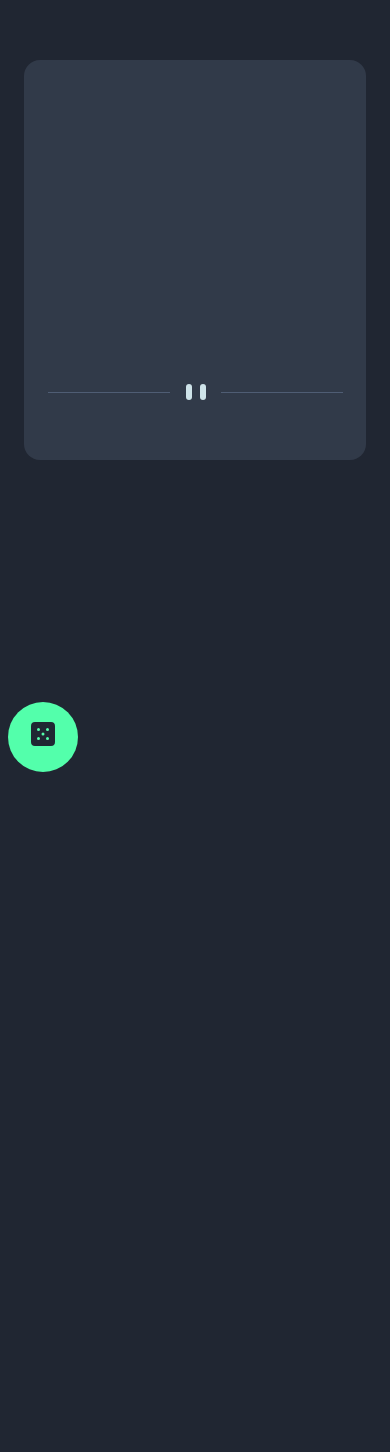
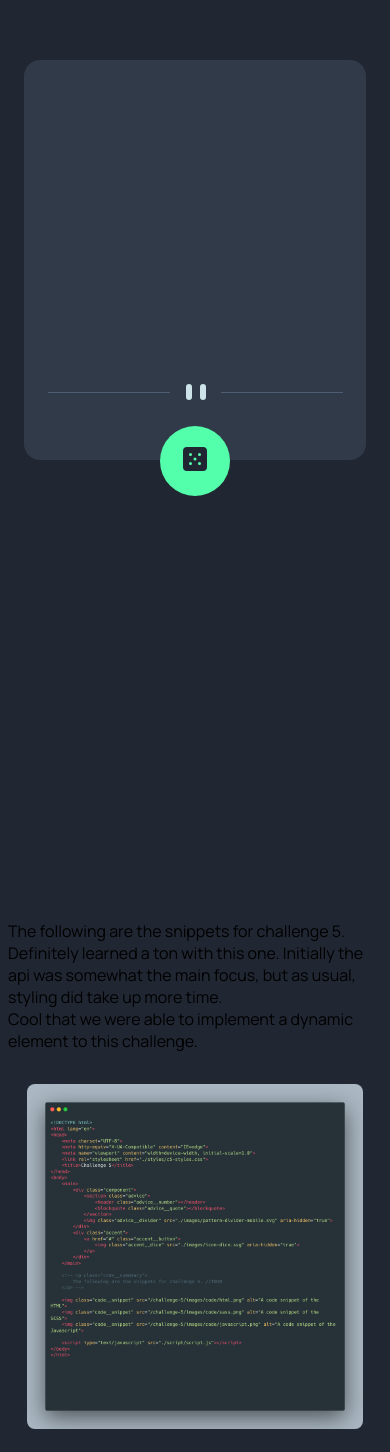
Before and after one commit to jrdotel/vmlyr-challenges, a plain HTML site: page challenge-5/index.html in a window 390 px wide. Shown: the part 148-1600 px from the top of the page. Before the commit the page ends 1060 px from the top, so only its background shows below. Drawn offline with Linux system fonts and the light colour scheme; no server answers.

Commit message:
updated file paths to fix issues

```diff
--- a/challenge-5/index.html
+++ b/challenge-5/index.html
@@ -13,15 +13,26 @@
             <section class="advice">
                 <header class="advice__number"></header>
                 <blockquote class="advice__quote"></blockquote>
+                <img class="advice__divider" src="./images/pattern-divider-mobile.svg" aria-hidden="true">
+                <div class="accent">
+                    <a href="#" class="accent__button">
+                        <img class="accent__dice" src="./images/icon-dice.svg" aria-hidden="true">
+                    </a>
             </section>
-            <img class="advice__divider" src="./images/pattern-divider-mobile.svg" aria-hidden="true">
-        </div>
-        <div class="accent">
-            <a href="#" class="accent__button">
-                <img class="accent__dice" src="./images/icon-dice.svg" aria-hidden="true">
-            </a>
+            </div>
         </div>
     </main>
+
+    <p class="code__summmary">
+        The following are the snippets for challenge 5.<br>
+        Definitely learned a ton with this one. Initially the api was
+        somewhat the main focus, but as usual, styling did take up more time.<br>
+        Cool that we were able to implement a dynamic element to this challenge.
+    </p>
+
+    <img class="code__snippet" src="./images/code/html.png" alt="A code snippet of the HTML">
+    <img class="code__snippet" src="./images/code/sass.png" alt="A code snippet of the SCSS">
+    <img class="code__snippet" src="./images/code/javascript.png" alt="A code snippet of the Javascript">
 
     <script type="text/javascript" src="./script/script.js"></script>
 </body>
--- a/challenge-5/styles/c5-styles.scss
+++ b/challenge-5/styles/c5-styles.scss
@@ -10,10 +10,10 @@ $background: #313a49;
 //Styles
 body {
     background-color: #202632;
+    font-family: 'Manrope';
 }
 
 main {
-    font-family: 'Manrope';
     height: 100vh;
 }
 
@@ -101,6 +101,7 @@ main {
     border-radius: 1rem;
     color: $main-text;
     line-height: 2.5rem;
+    margin: 4rem;
     padding: 2rem 4rem;
 }
 
```
Also changed, not shown: challenge-5/challenge-5.html (+1 -1 lines), challenge-5/styles/c5-styles.css, 1 other file.
